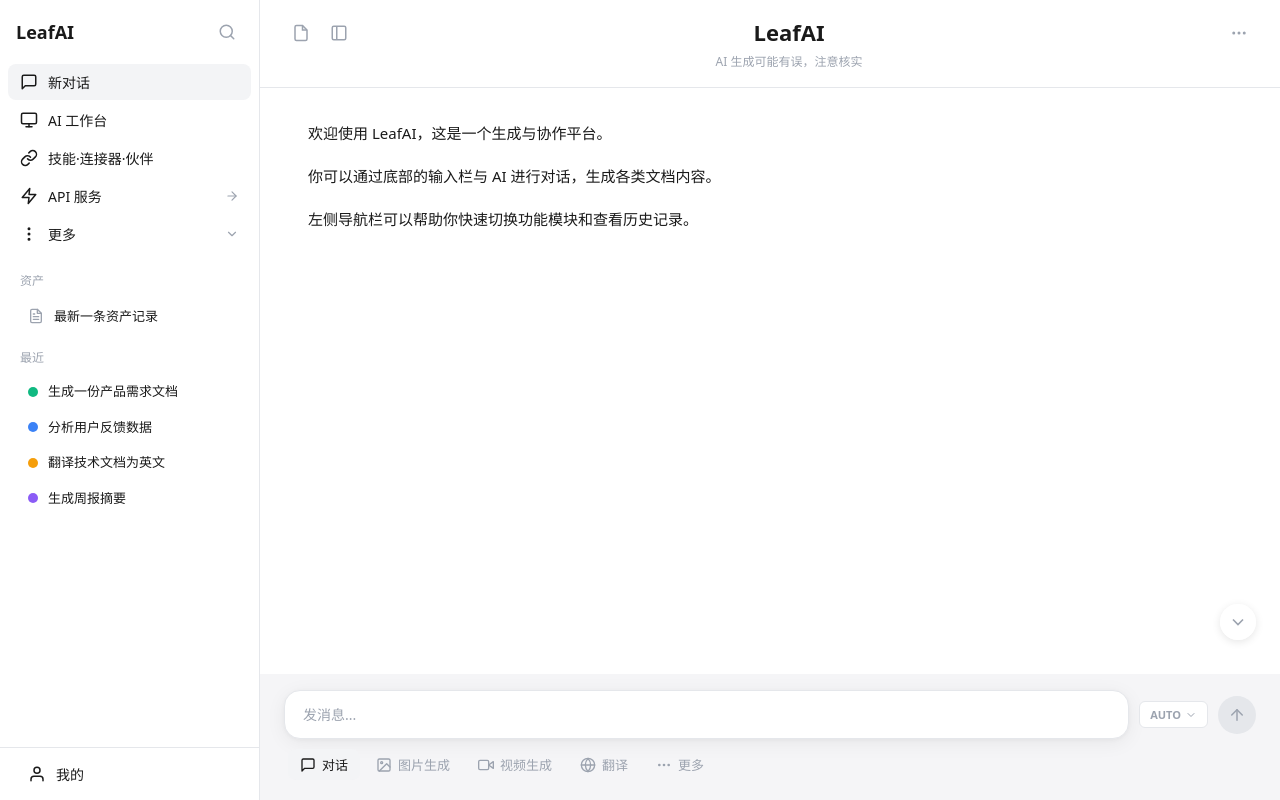
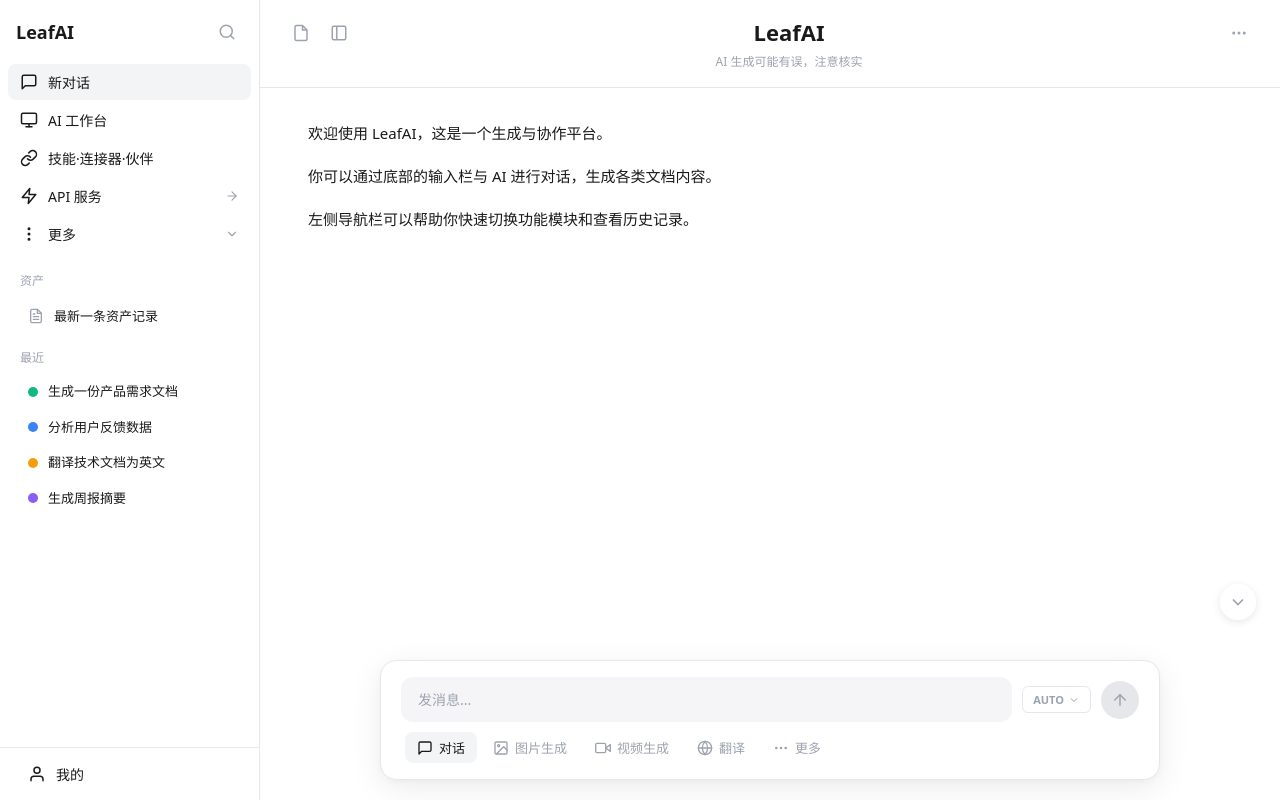
Before and after one commit to Yezi99999/LeafAI, a Vue app in the folder Frontend/: page / in a window 1280 px wide. Built offline with nearby package versions, Linux system fonts and the light colour scheme.

Commit message:
fix: 修改inputbar

```diff
--- a/Frontend/src/components/InputBar.vue
+++ b/Frontend/src/components/InputBar.vue
@@ -59,6 +59,7 @@
 
 <template>
   <div class="input-bar">
+    <div class="input-card">
       <div class="input-row">
         <div class="input-wrapper">
           <input
@@ -146,6 +147,7 @@
         </button>
       </div>
     </div>
+  </div>
 </template>
 
 <style scoped>
@@ -154,9 +156,21 @@
   bottom: 0;
   left: var(--sidebar-width);
   right: 0;
-  background: var(--color-bg-page);
-  padding: 16px 24px 20px;
   z-index: 10;
+  padding: 0 24px 20px;
+  background: transparent;
+  pointer-events: none;
+}
+
+.input-card {
+  max-width: 780px;
+  margin: 0 auto;
+  background: var(--color-bg-white);
+  border-radius: 16px;
+  padding: 16px 20px;
+  box-shadow: 0 8px 32px rgba(0, 0, 0, 0.08), 0 2px 8px rgba(0, 0, 0, 0.04);
+  border: 1px solid var(--color-border);
+  pointer-events: auto;
 }
 
 .input-row {
@@ -167,11 +181,14 @@
 
 .input-wrapper {
   flex: 1;
-  background: var(--color-bg-white);
-  border-radius: 16px;
-  padding: 10px 18px;
-  box-shadow: 0 4px 20px rgba(0, 0, 0, 0.06), 0 1px 4px rgba(0, 0, 0, 0.04);
-  border: 1px solid var(--color-border);
+  background: var(--color-bg-page);
+  border-radius: 12px;
+  padding: 8px 16px;
+  border: 1px solid transparent;
+  transition: border-color 0.15s;
+}
+.input-wrapper:focus-within {
+  border-color: var(--color-accent);
 }
 
 .input-field {
--- a/Frontend/src/style.css
+++ b/Frontend/src/style.css
@@ -1,6 +1,6 @@
 :root {
   --sidebar-width: 260px;
-  --input-bar-height: 120px;
+  --input-bar-height: 140px;
 
   --color-bg-page: #f5f5f7;
   --color-bg-white: #ffffff;
```
Lines whose indentation alone changed are shown as unchanged.
